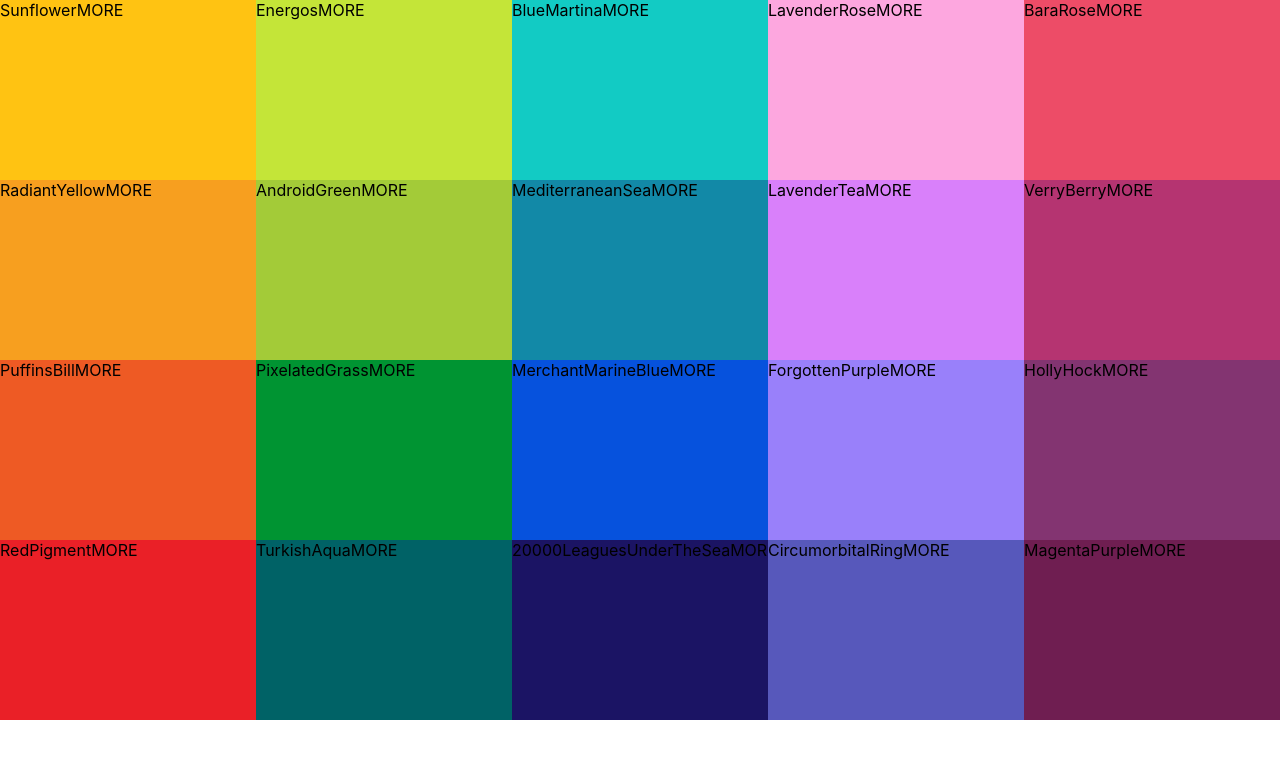
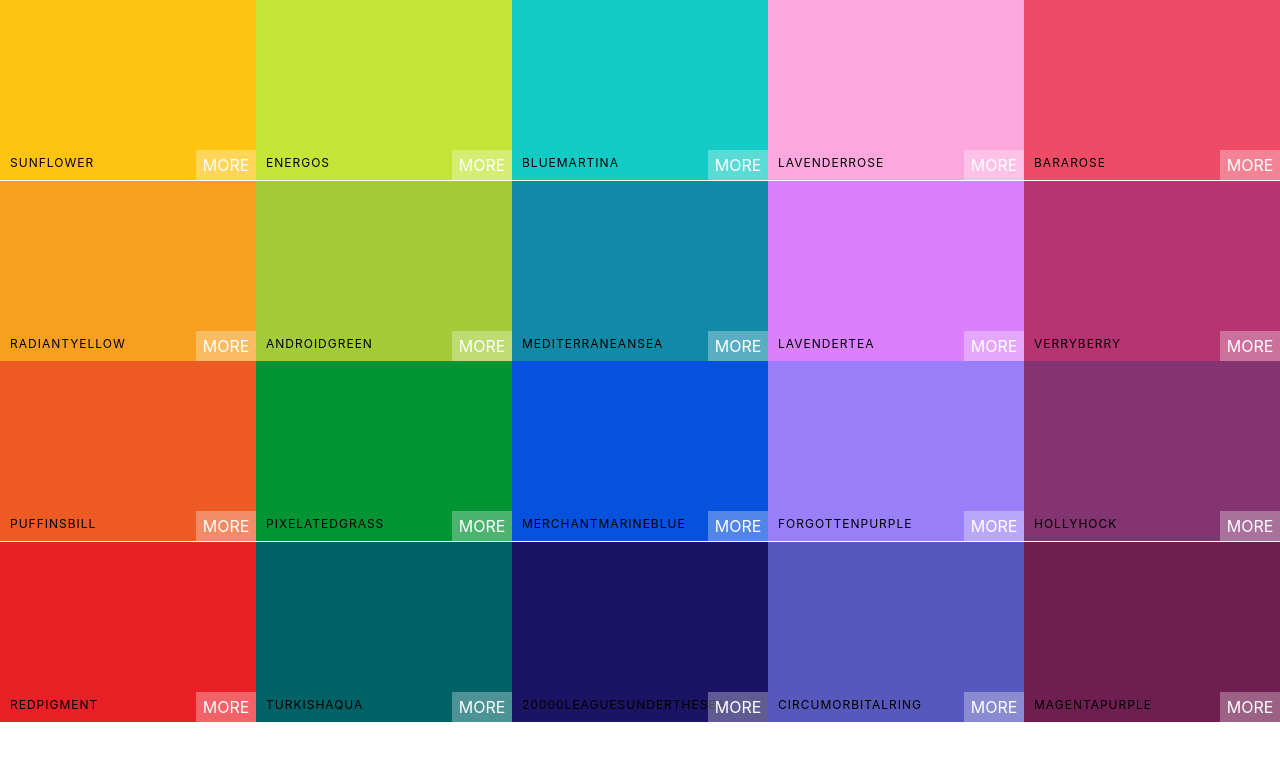
Before and after one commit to Davidxcr/React, a React (Create React App) app in the folder Create-React-App/palette/: page / in a window 1280 px wide. Shown: the top 760 px of the page. Built offline with nearby package versions, Linux system fonts and the light colour scheme.

Commit message:
Add Copy to clipboard

```diff
--- a/Create-React-App/palette/package.json
+++ b/Create-React-App/palette/package.json
@@ -7,6 +7,7 @@
     "@testing-library/react": "^12.1.2",
     "@testing-library/user-event": "^13.5.0",
     "react": "^17.0.2",
+    "react-copy-to-clipboard": "^5.0.4",
     "react-dom": "^17.0.2",
     "react-scripts": "5.0.0",
     "web-vitals": "^2.1.4"
--- a/Create-React-App/palette/src/ColorBox.css
+++ b/Create-React-App/palette/src/ColorBox.css
@@ -5,4 +5,55 @@
   display: inline-block;
   position: relative;
   cursor: pointer;
+  margin-bottom: -3.5px;
 }
+
+.copy-button {
+  width: 100px;
+  height: 30px;
+  position: absolute;
+  display: inline-block;
+  top: 50%;
+  left: 50%;
+  margin-left: -50px;
+  margin-top: -15px;
+  text-align: center;
+  outline: none;
+  background: rgba(255, 255, 255, 0.3);
+  font-size: 1rem;
+  line-height: 30px;
+  color: white;
+  text-transform: uppercase;
+  border: none;
+  opacity: 0;
+}
+
+.ColorBox:hover .copy-button {
+  opacity: 1;
+  transition: 0.5s;
+}
+
+.box-content {
+  position: absolute;
+  padding: 10px;
+  width: 100%;
+  left: 0px;
+  bottom: 0px;
+  color: black;
+  letter-spacing: 1px;
+  text-transform: uppercase;
+  font-size: 12px;
+}
+.see-more {
+  background: rgba(255, 255, 255, 0.3);
+  position: absolute;
+  border: none;
+  right: 0px;
+  bottom: 0px;
+  color: white;
+  width: 60px;
+  height: 30px;
+  text-align: center;
+  line-height: 30px;
+  text-transform: uppercase;
+}
--- a/Create-React-App/palette/src/ColorBox.js
+++ b/Create-React-App/palette/src/ColorBox.js
@@ -1,13 +1,22 @@
 import React, { Component } from 'react';
+import { CopyToClipboard } from 'react-copy-to-clipboard'
 import './ColorBox.css'
 
 class ColorBox extends Component {
     render() {
+        const { name, background } = this.props
         return (
-            <div style={{ background: this.props.background }} className='ColorBox' >
-                <span>{this.props.name}</span>
-                <span>MORE</span>
-            </div>
+            <CopyToClipboard text={background} >
+                <div style={{ background }} className='ColorBox' >
+                    <div className='copy-container'>
+                        <div className='box-content'>
+                            <span>{name}</span>
+                        </div>
+                        <button className='copy-button'> Copy</button>
+                    </div>
+                    <span className='see-more'>More</span>
+                </div>
+            </CopyToClipboard>
         );
     }
 }
```
Also changed, not shown: 1 other file (tests, documents, lock files or other folders).
